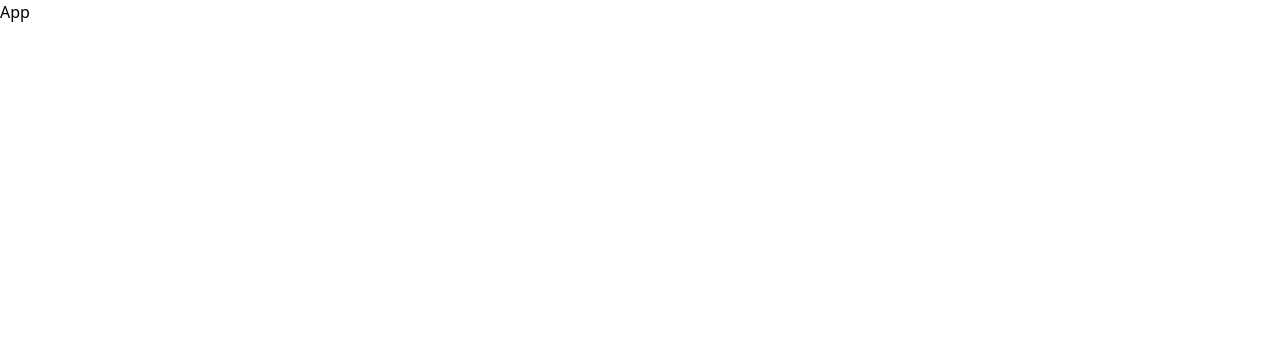
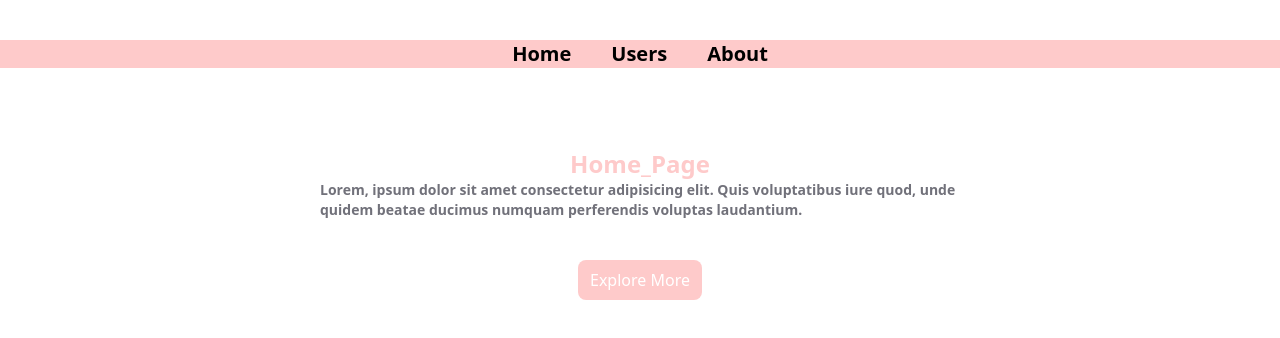
Before and after one commit to SGsubuuu-2322/React_Routing_App, a React (Vite) app: page / in a window 1280 px wide. Shown: the top 338 px of the page. Built offline with nearby package versions, Linux system fonts and the light colour scheme.

Commit message:
Setup the routes on home page with components and added its stylings....

```diff
--- a/src/App.jsx
+++ b/src/App.jsx
@@ -1,7 +1,25 @@
 // import React from "react";
+import { Link, Routes, Route } from "react-router-dom";
+import Home from "./Components/Home";
+import About from "./Components/About";
+import Users from "./Components/Users";
 
 function App() {
-  return <div className="">App</div>;
+  return (
+    <div>
+      <nav className="text-xl font-semibold flex justify-center gap-10 mt-10 bg-red-200">
+        <Link to="/">Home</Link>
+        <Link to="/users">Users</Link>
+        <Link to="/about">About</Link>
+      </nav>
+
+      <Routes>
+        <Route path="/" element={<Home />} />
+        <Route path="/users" element={<Users />} />
+        <Route path="/about" element={<About />} />
+      </Routes>
+    </div>
+  );
 }
 
 export default App;
--- /dev/null
+++ b/src/Components/About.jsx
@@ -0,0 +1,7 @@
+// import React from 'react'
+
+const About = () => {
+  return <div>About_Page</div>;
+};
+
+export default About;
--- /dev/null
+++ b/src/Components/Home.jsx
@@ -0,0 +1,19 @@
+// import React from 'react'
+
+const Home = () => {
+  return (
+    <div className="w-1/2 mx-auto flex flex-col items-center mt-20">
+      <h1 className="text-red-200 text-2xl font-semibold">Home_Page</h1>
+      <p className="text-sm font-semibold text-zinc-500">
+        Lorem, ipsum dolor sit amet consectetur adipisicing elit. Quis
+        voluptatibus iure quod, unde quidem beatae ducimus numquam perferendis
+        voluptas laudantium.
+      </p>
+      <button className="px-3 py-2 rounded-lg bg-red-200 mt-10 text-white">
+        Explore More
+      </button>
+    </div>
+  );
+};
+
+export default Home;
--- /dev/null
+++ b/src/Components/Users.jsx
@@ -0,0 +1,9 @@
+// import React from 'react'
+
+const Users = () => {
+  return (
+    <div>Users_Page</div>
+  )
+}
+
+export default Users
```
